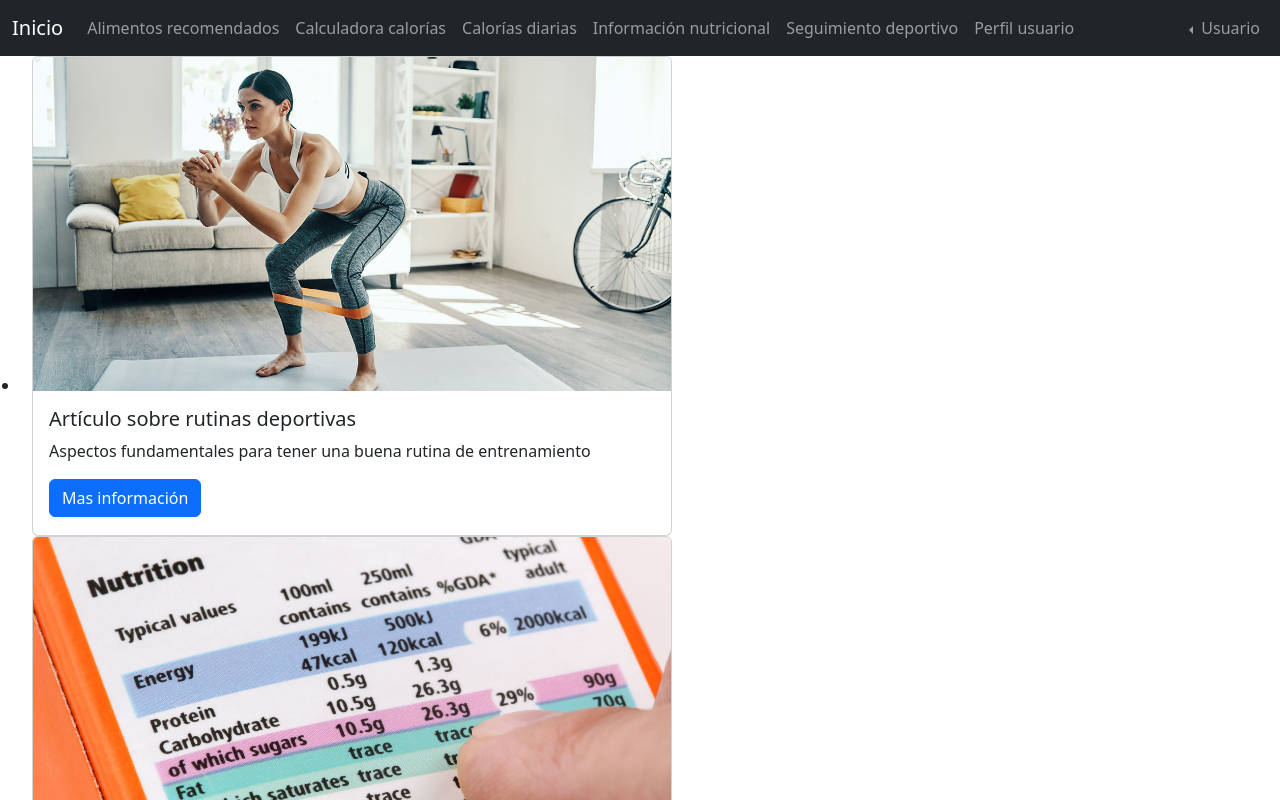
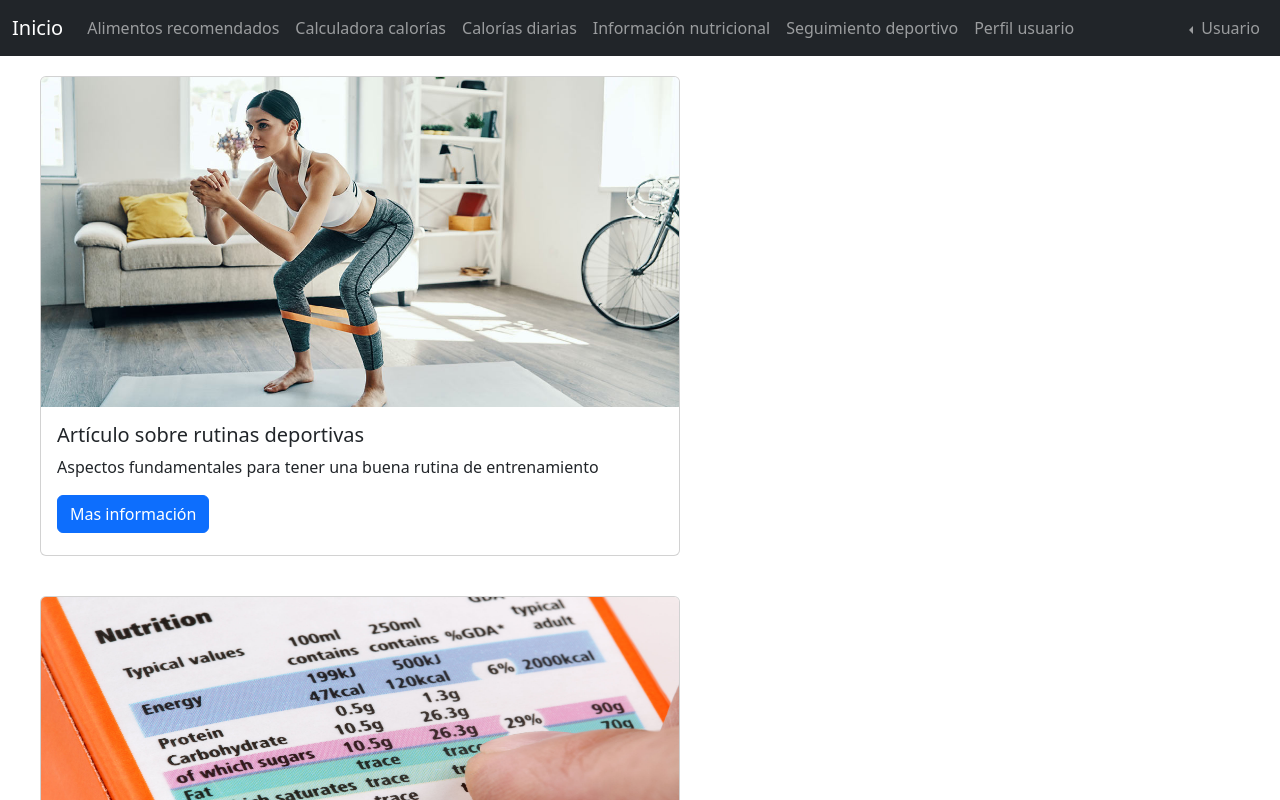
Before and after one commit to Niicool1/Proyecto-vida-saludable, a Vue app: page / in a window 1280 px wide. Shown: the top 800 px of the page. Built offline with nearby package versions, Linux system fonts and the light colour scheme.

Commit message:
Update mainstyles.scss

```diff
--- a/src/assets/mainstyles.scss
+++ b/src/assets/mainstyles.scss
@@ -22,3 +22,45 @@
 
 
 }
+
+//estilos inicio.vue
+ul#imagenInicio {
+    display: flex;
+    list-style: none;
+    li{
+        padding: 20px;
+        div {
+            width: auto;
+            height: auto;
+            img{
+                width: auto;
+                height: 330px;
+            }
+        }
+    }
+
+}
+
+// vista alimentosRecomendados.vue
+ul#alimento {
+    display: flex;
+    padding: 10px;
+    list-style: none;
+    div img{
+        width: auto;
+        height: 360px;
+    }
+}
+//
+div#recomendacion {
+    list-style: none;
+    li{
+        background-color: rgb(133, 204, 191);
+        padding: 12px;
+        margin: 10px;
+        border-radius:1cm ;
+        font-weight: 600;
+        width:18%;
+        font-size: 18px;
+    }
+}
```
